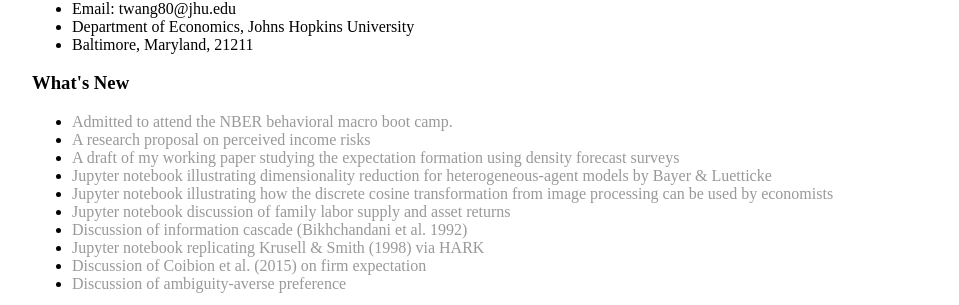
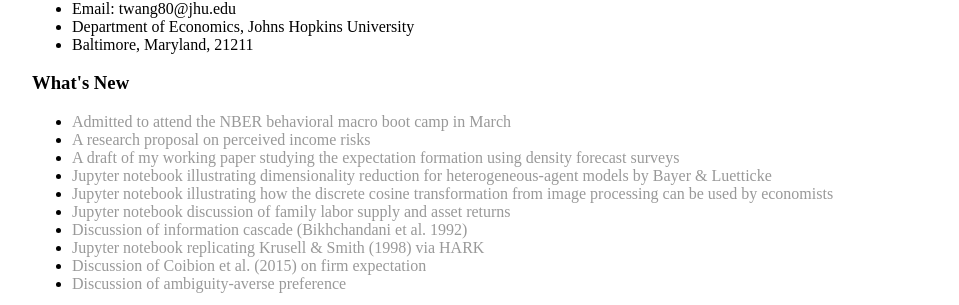
Before and after one commit to iworld1991/TaoWangEcon.github.io, a Jekyll site: the page built from index.html, in a window 1280 px wide. Shown: the part 354-659 px from the top of the page, without its empty margins (160-1119 px from the left). Built offline with Jekyll 4.4.1, drawn with Linux system fonts in a browser that asks for light colours.

Commit message:
Update index.html

```diff
--- a/index.html
+++ b/index.html
@@ -21,7 +21,7 @@
 
 	<h3> What's New </h3>
 	<ul>
-	<li><a href="https://www.nber.org/callforpapers/callpapersbehavioralmacro_bootcamp.html">Admitted to attend the NBER behavioral macro boot camp.</a></li>
+	<li><a href="https://www.nber.org/callforpapers/callpapersbehavioralmacro_bootcamp.html">Admitted to attend the NBER behavioral macro boot camp in March</a></li>
 	<li><a href="/papers/PerceivedIncomeRiskProposal.pdf">A research proposal on perceived income risks</a></li>
 	<li><a href="/papers/InfVar.pdf">A draft of my working paper studying the expectation formation using density forecast surveys</a></li>
 	<li><a href="https://github.com/econ-ark/HARK/blob/master/HARK/BayerLuetticke/notebooks/DCT-Copula-Illustration.ipynb"> Jupyter notebook illustrating dimensionality reduction for heterogeneous-agent models by Bayer & Luetticke </a></li>
```
